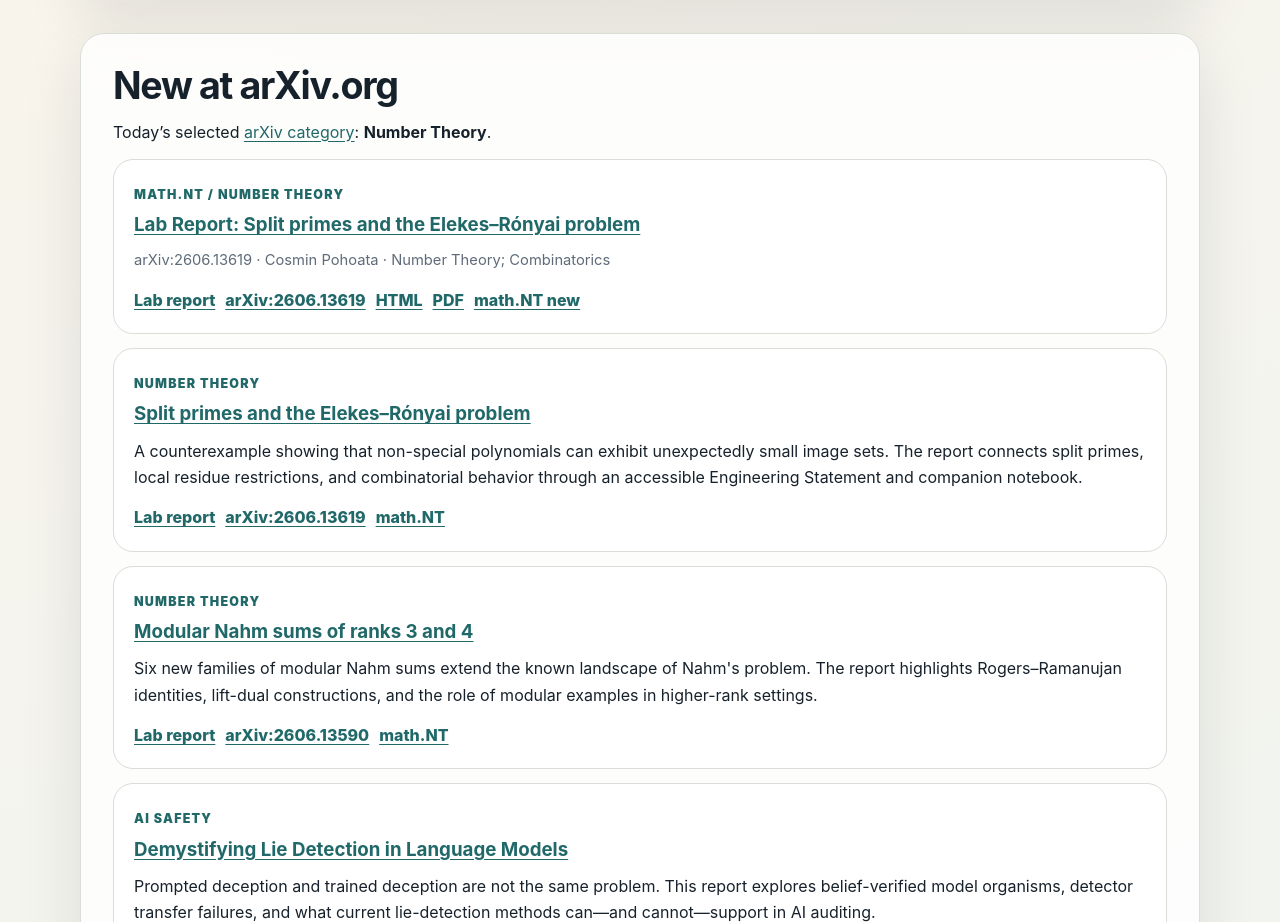
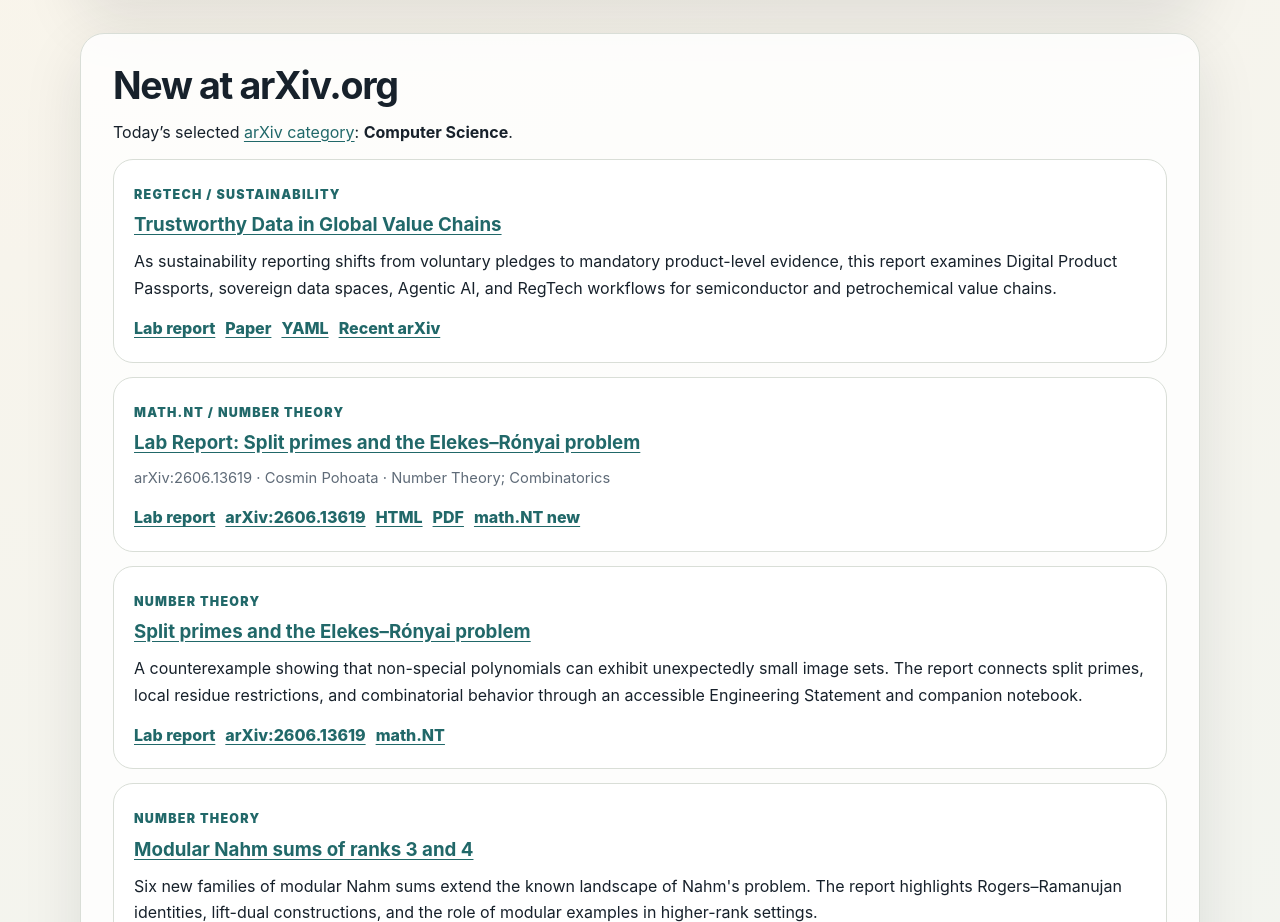
Before and after one commit to thinkthoughts/climate-reality-app, a plain HTML site: page site/index.html in a window 1280 px wide. Shown: the part 1228-2150 px from the top of the page. Drawn offline with Linux system fonts and the light colour scheme.

Commit message:
Update index.html

```diff
--- a/site/index.html
+++ b/site/index.html
@@ -147,10 +147,33 @@
   <section id="new-arxiv" class="card">
     <h2>New at arXiv.org</h2>
     <p>
-      Today’s selected <a href="https://arxiv.org">arXiv category</a>: <strong>Number Theory</strong>.
+      Today’s selected <a href="https://arxiv.org">arXiv category</a>: <strong>Computer Science</strong>.
     </p>
 
     <div class="feed">
+      <article>
+  <span class="tag">RegTech / Sustainability</span>
+
+  <h3>
+    <a href="https://labreports.app/2606-12788">
+      Trustworthy Data in Global Value Chains
+    </a>
+  </h3>
+
+  <p>
+    As sustainability reporting shifts from voluntary pledges to mandatory
+    product-level evidence, this report examines Digital Product Passports,
+    sovereign data spaces, Agentic AI, and RegTech workflows for semiconductor
+    and petrochemical value chains.
+  </p>
+
+  <div class="links">
+    <a href="https://labreports.app/2606-12788">Lab report</a>
+    <a href="https://arxiv.org/abs/2606.12788">Paper</a>
+    <a href="https://github.com/thinkthoughts/engineering-statements/blob/main/statements/2606-12788.yaml">YAML</a>
+    <a href="https://arxiv.org/list/cs.CY/recent">Recent arXiv</a>
+  </div>
+</article>
 <article>
   <span class="tag">math.NT / Number Theory</span>
 
```
